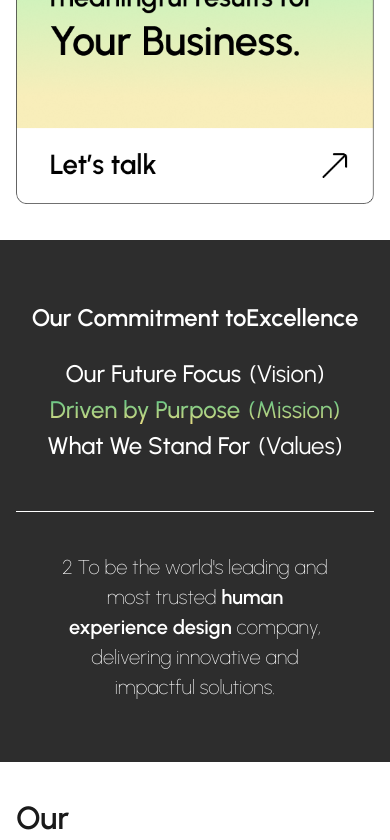
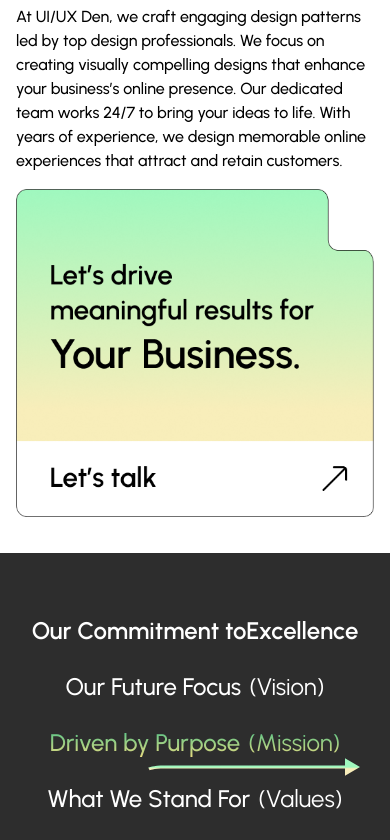
Before and after one commit to rtksng/uiuxden, a React (Vite) app: page /uiuxdenred/about in a window 390 px wide. Shown: the part 1156-1996 px from the top of the page. Built offline with nearby package versions, Linux system fonts and the light colour scheme.

Commit message:
about-us-page-responsive

```diff
--- a/src/components/Homepage/CaseStudyCarousel.tsx
+++ b/src/components/Homepage/CaseStudyCarousel.tsx
@@ -77,7 +77,7 @@ const CaseStudyCarousel = () => {
             <SwiperSlide key={index} className={`slide ${classNames[index]}`}>
               <div>
                 <div className="flex md:items-center items-start flex-col md:flex-row md:justify-between gap-5">
-                  <h2 className="2xl:text-[60px] xl:text-[40px] text-[24px] sm:text-[36px] font-semibold 2xl:max-w-[800px] max-w-[600px] text-primary-dark2">
+                  <h2 className=" text-[24px] sm:text-[36px] xl:text-[40px] 2xl:text-[60px] font-normal 2xl:max-w-[800px] max-w-[600px] text-primary-dark2">
                     {slide.title}
                   </h2>
                   <img src={slide.logo} alt="logo" className=" max-w-[200px] 2xl:max-w-[200px]" />
--- a/src/components/Tabs.tsx
+++ b/src/components/Tabs.tsx
@@ -24,8 +24,8 @@ const Tabs: React.FC<TabsProps> = ({ tabs, autoSwitchInterval = 3000 }) => {
     }, [tabs.length, autoSwitchInterval]);
 
     return (
-        <div className="flex flex-col md:flex-row justify-center py-5 sm:py-[60px] lg:py-[140px]">
-            <div className="relative min-w-[50%] sm:gap-[40px] flex flex-col md:items-end items-center before:w-[100%] md:before:w-[1px] before:bg-white md:before:h-[100%] before:h-[1px] before:absolute md:before:right-0 before:bottom-0 pb-12 md:pb-0 md:pe-[70px]">
+        <div className="flex flex-col md:flex-row justify-center py-5 sm:py-[60px] lg:py-[80px] 2xl:py-[140px]">
+            <div className="relative min-w-[50%] gap-5  sm:gap-8 lg:gap-[40px] flex flex-col md:items-end items-center before:w-[100%] md:before:w-[1px] before:bg-white md:before:h-[100%] before:h-[1px] before:absolute md:before:right-0 before:bottom-0 pb-12 md:pb-0 md:pe-[70px]">
                 {tabs.map((tab, index) => (
                     <button
                         className={
@@ -35,7 +35,7 @@ const Tabs: React.FC<TabsProps> = ({ tabs, autoSwitchInterval = 3000 }) => {
                         onClick={() => setActiveTab(index)}
                     >
                         {tab.label}
-                        <span className="md:text-[32px] text-[24px] font-normal ms-2 ">
+                        <span className="lg:text-[32px] text-[24px] font-normal ms-2 ">
                             {tab.sublabel}
                         </span>
                     </button>
@@ -43,7 +43,7 @@ const Tabs: React.FC<TabsProps> = ({ tabs, autoSwitchInterval = 3000 }) => {
             </div>
             <div className="md:p-4 p-10 md:ps-12">
                 <p
-                    className="text-center md-text-start md:text-[40px] sm:text-[30px] text-[20px] font-thin"
+                    className="text-center md-text-start 2xl:text-[40px] sm:text-[24px] text-[18px] font-thin"
                     dangerouslySetInnerHTML={{
                         __html: tabs[activeTab].content,
                     }}
--- a/src/index.css
+++ b/src/index.css
@@ -416,6 +416,8 @@ height: 150px;
   transform: scaleX(1.4);
 }
 
+
+
 .animationStroke .svg-container.clunky svg {
   transform: scaleX(2.6);
 }
@@ -589,6 +591,7 @@ height: 150px;
   .animationStroke .svg-container.knowledger3 svg {
     transform: scaleX(1.1) scaleY(1);
   }
+
   .animationStroke .svg-container.knowledger4 svg {
     transform: scaleX(0.7) scaleY(0.8);
   }
@@ -647,6 +650,16 @@ height: 150px;
   font-weight: 500;
   -webkit-background-clip: text;
   -webkit-text-fill-color: transparent;
+  position: relative;
+}
+
+.navTabs.activeTabs:after {
+  content: url('./assets/about/active-arrow.svg');
+  display: block;
+  position: absolute;
+  bottom: -40px;
+  right: -20px;
+
 }
 
 .table-customrow .table-customtd {
@@ -734,6 +747,11 @@ height: 150px;
   padding-left: 20px !important;
 }
 
+.animationStroke .svg-container.excellence svg {
+  transform: scaleX(1.5)scaleY(0.9);
+}
+
+@media (max-width:1400px) {}
 
 @media (max-width:1280px) {
   .ux-audit-insights-slider-wrapper .swiper-pagination .swiper-pagination-bullet {
@@ -811,6 +829,11 @@ height: 150px;
     text-align: center;
   }
 
+  .navTabs.activeTabs:after {
+    bottom: -25px;
+    right: -20px;
+
+  }
 
 }
 
@@ -827,6 +850,14 @@ height: 150px;
 }
 
 @media (max-width: 1500px) {
+  .animationStroke .svg-container.excellence svg {
+    transform: scaleX(1.1)scaleY(0.7);
+  }
+
+  .animationStroke .svg-container.things svg {
+    transform: scaleX(0.6)scaleY(0.8);
+  }
+
   .custom-leptopimg {
     top: 49%;
   }
@@ -863,6 +894,14 @@ height: 150px;
   .animationStroke .svg-container.stretched svg {
     transform: scaleX(0.7) scaleY(0.6);
   }
+
+  .navTabs {
+    font-size: 32px;
+  }
+
+  .navTabs.activeTabs {
+    font-size: 32px;
+  }
 }
 
 
@@ -888,6 +927,13 @@ height: 150px;
     max-width: 325px;
   }
 
+  .navTabs {
+    font-size: 24px;
+  }
+
+  .navTabs.activeTabs {
+    font-size: 24px;
+  }
 
 }
 
--- a/src/pages/About.tsx
+++ b/src/pages/About.tsx
@@ -9,6 +9,7 @@ import aboutimg1 from "../assets/aboutimg1.png";
 import { Link } from "react-router-dom";
 import SVGAnimation from "../components/StrokeAnimation";
 import Tabs from "../components/Tabs";
+import HeaderBelowBannerVideo from "../assets/about/about-youtube-video.png";
 const About = () => {
 
   const tabData = [
@@ -34,24 +35,28 @@ const About = () => {
   return (
     <main className="aboutPage">
       <Navbar />
-      <section className="flex justify-center items-center h-[50vh] lg:h-[75vh] xl:h-screen pt-[100px]">
+      <section className="flex justify-center items-center h-auto pt-[100px] lg:pt-[150px] 2xl:pt-[200px] sm:mb-9 xl:mb-[150px]">
         <Container>
           <div className="grid grid-cols-12">
-            <div className="md:col-span-8 col-span-12 2xl:block flex items-center">
-              <h1 className="font-semibold text-[24px] sm:text-[38px] lg:text-[48px] xl:text-[70px] 2xl:text-[90px]">
+            <div className=" md:col-span-6 2xl:col-span-8 col-span-12 2xl:block flex items-center">
+              <h1 className="font-semibold text-[24px] sm:text-[38px] lg:text-[48px] 2xl:text-[70px] 2xl:text-[90px]">
                 Creating Exceptional Products, Shaping a Better Future
               </h1>
             </div>
-            <div className="md:col-span-4 col-span-10 self-center mt-8">
+            <div className=" md:col-span-6 2xl:col-span-4 col-span-10 self-center mt-8">
               <img src={futureimg} alt="image" className="mx-auto" />
             </div>
           </div>
+          <div className=" mt-9 lg:mt-28">
+            <img src={HeaderBelowBannerVideo} alt="image" className="mx-auto" />
+          </div>
         </Container>
       </section>
+
       <Container>
         <div className="md:gap-16 grid grid-cols-12 pt-[50px] sm:pt-0">
           <div className="lg:col-span-7 col-span-12 self-center">
-            <h3 className="font-semibold text-[24px] sm:text-[32px] lg:text-[40px]">
+            <h3 className="font-semibold text-[24px] sm:text-[32px] 2xl:text-[40px]">
               Driving creativity and innovation to shape a better future for
               ourselves, our partners, and communities around the world.
             </h3>
@@ -74,20 +79,21 @@ const About = () => {
               </p>
             </div>
           </div>
-          <div className="flex justify-center mt-4 md:mt-0 md:justify-end md:col-span-5 col-span-12 self-center">
+          <div className="flex justify-start mt-4 md:mt-0 lg:justify-end lg:col-span-5 col-span-12 self-center">
             <Link to="">
               <img src={aboutimg1} alt="image" />
             </Link>
           </div>
         </div>
       </Container>
-      <div className="mx-auto mt-9 sm:mt-[100px] lg:mt-[200px] max-w-[1792px] h-auto lg:h-[800px] text-white commitment">
+
+      <div className="mx-auto mt-9 sm:mt-[70px] lg:mt-[150px] 2xl:mt-[200px] max-w-[1792px] h-auto lg:h-[500px] 2xl:h-[800px] text-white commitment">
         <Container>
-          <div className="pt-[60px] lg:pt-[90px]">
-            <h4 className="font-semibold text-[24px] text-center text-white sm:text-[48px] xl:text-[60px]">
+          <div className="pt-[60px] lg:pt-[50px] 2xl:pt-[90px]">
+            <h4 className="font-semibold text-[24px] text-center text-white sm:text-[32px] lg:text-[40px] 2xl:text-[60px]">
               Our Commitment to
               <span className="animationStroke">
-              <SVGAnimation nameOfClass="svg-container aboutus" />
+                <SVGAnimation nameOfClass="svg-container excellence" />
                 Excellence
               </span>
             </h4>
@@ -97,10 +103,11 @@ const About = () => {
       </div>
       <Process />
       <Rating />
-      <div className="mt-10 md:mt-20 lg:mt-24">
+      <div className="mt-10 md:mt-20 lg:mt-24 2xl:mt-[150px] mb-20">
         <Container>
-          <h4 className="font-semibold text-[32px] sm:text-center text-black sm:text-[48px] xl:text-[60px] mb-5 sm:mb-9 lg:mb-36">
-            We love to make <span className="animationStroke"><SVGAnimation nameOfClass="svg-container" />things</span> easy
+          <h4 className="font-semibold sm:text-center text-black text-[24px] sm:text-[32px] lg:text-[40px] 2xl:text-[60px] mb-3 sm:mb-9 xl:mb-20 2xl:mb-36">
+            We love to make <span className="animationStroke">
+              <SVGAnimation nameOfClass="svg-container things" />things</span> easy
           </h4>
         </Container>
         <CaseStudyCarousel />
--- a/src/pages/ContactUs.tsx
+++ b/src/pages/ContactUs.tsx
@@ -30,7 +30,8 @@ const ContactUS = () => {
               Get in touch with us for collaborations, inquiries, or support!
             </p>
           </div>
-          <div className="contact-from grid grid-cols-12 gap-8 2xl:gap-14 lg:h-[812px] p-0">
+          <div className="contact-from grid grid-cols-12 gap-8 2xl:gap-14 xl:h-[812px] p-0 h-auto mb-9 mb-xl-0
+          ">
             <div className="col-span-12 lg:col-span-8">
               <form
                 action="#"
```
Also changed, not shown: src/assets/about/active-arrow.svg (added), 1 other file (tests, documents, lock files or other folders).
